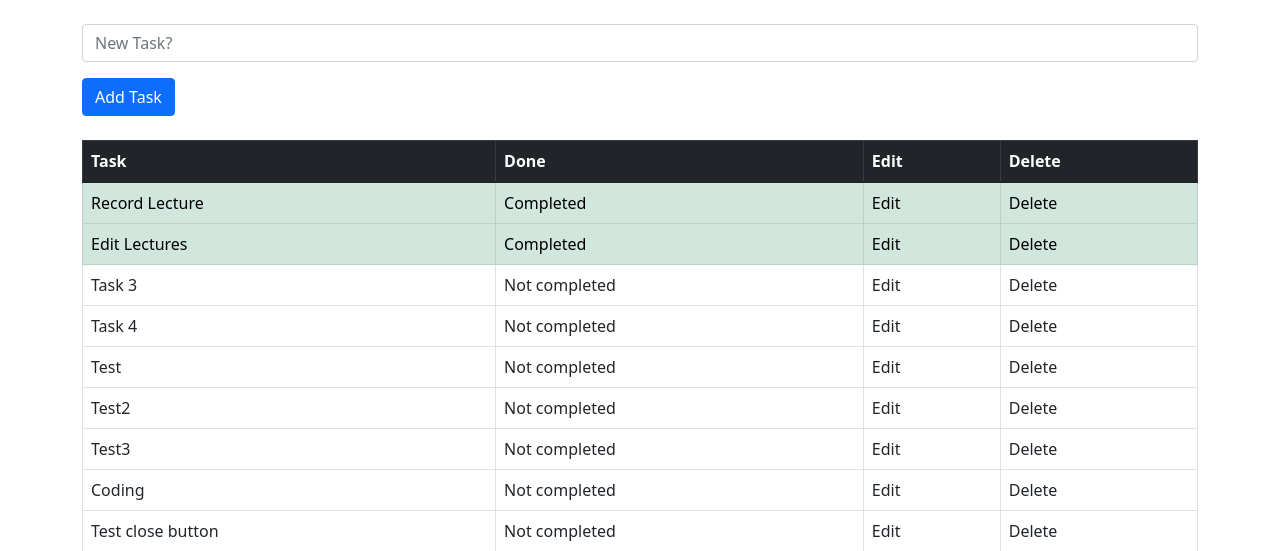
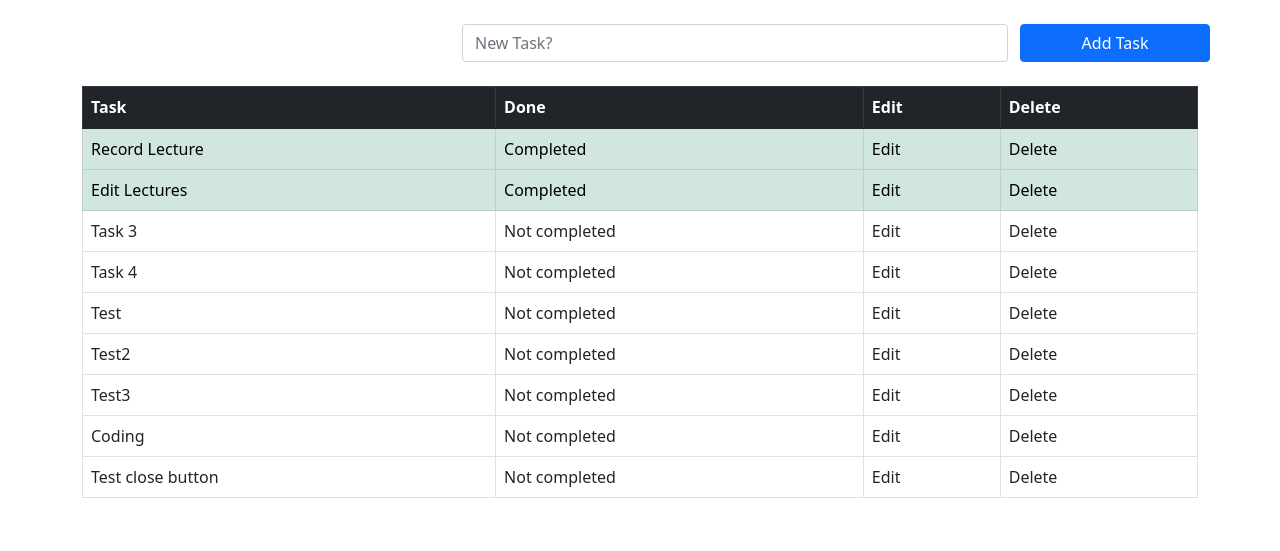
Before and after one commit to poonnakarn/taskmate_django, a Django app: page /todolist/ in a window 1280 px wide. Shown: the part 65-616 px from the top of the page. Run offline with Django 3.2, Linux system fonts and the light colour scheme; data comes from the database, SQL or seed files in the repository; both versions use the stored data as it was after the commit.

Commit message:
Add some bootstrap to form

```diff
--- a/todolist_app/templates/todolist.html
+++ b/todolist_app/templates/todolist.html
@@ -7,12 +7,23 @@
 {% block content %}
 <div class="container">
   <br>
-  <form method="POST">
+
+  {% if messages %}
+  {% for message in messages %}
+  <div class="alert alert-info alert-dismissible fade show" role="alert">
+    {{ message }}
+    <button type="button" class="btn-close" data-bs-dismiss="alert" aria-label="Close"></button>
+  </div>
+  {% endfor %}
+  {% endif %}
+
+  <form method="POST" class="row">
     {% csrf_token %}
-    <div class="mb-3">
+    <label class="col-4"></label>
+    <div class="col-6">
       <input type="text" class="form-control" name="task" placeholder="New Task?">
     </div>
-    <button type="submit" class="btn btn-primary">Add Task</button>
+    <button type="submit" class="btn btn-primary col-2">Add Task</button>
   </form>
   <br>
   <table class="table table-bordered">
@@ -25,6 +36,7 @@
       </tr>
     </thead>
     <tbody>
+      {% if all_tasks %}
       {% for obj in all_tasks %}
       {% if obj.done %}
       <tr class="table-success">
@@ -42,6 +54,7 @@
       </tr>
       {% endif %}
       {% endfor %}
+      {% endif %}
     </tbody>
   </table>
 </div>
--- a/todolist_app/views.py
+++ b/todolist_app/views.py
@@ -2,15 +2,15 @@ from django.shortcuts import render, redirect
 from django.http import HttpResponse
 from todolist_app.models import TaskList
 from todolist_app.forms import TaskForm
+from django.contrib import messages
 
 # Create your views here.
-
-
 def todolist(request):
     if request.method == "POST":
         form = TaskForm(request.POST or None)
         if form.is_valid():
             form.save()
+        messages.success(request, ("New Task Added!"))
         return redirect("todolist")
     else:
         all_tasks = TaskList.objects.all
```
Also changed, not shown: db.sqlite3.
